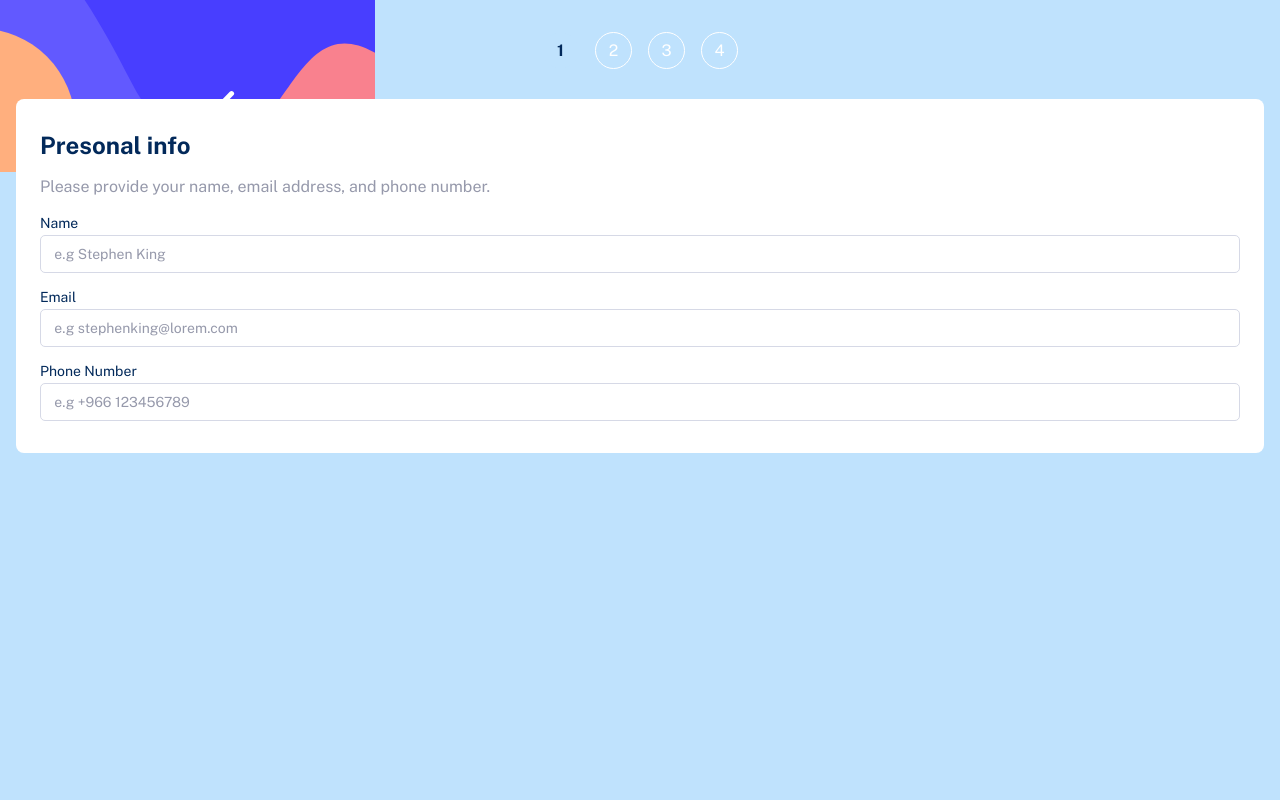
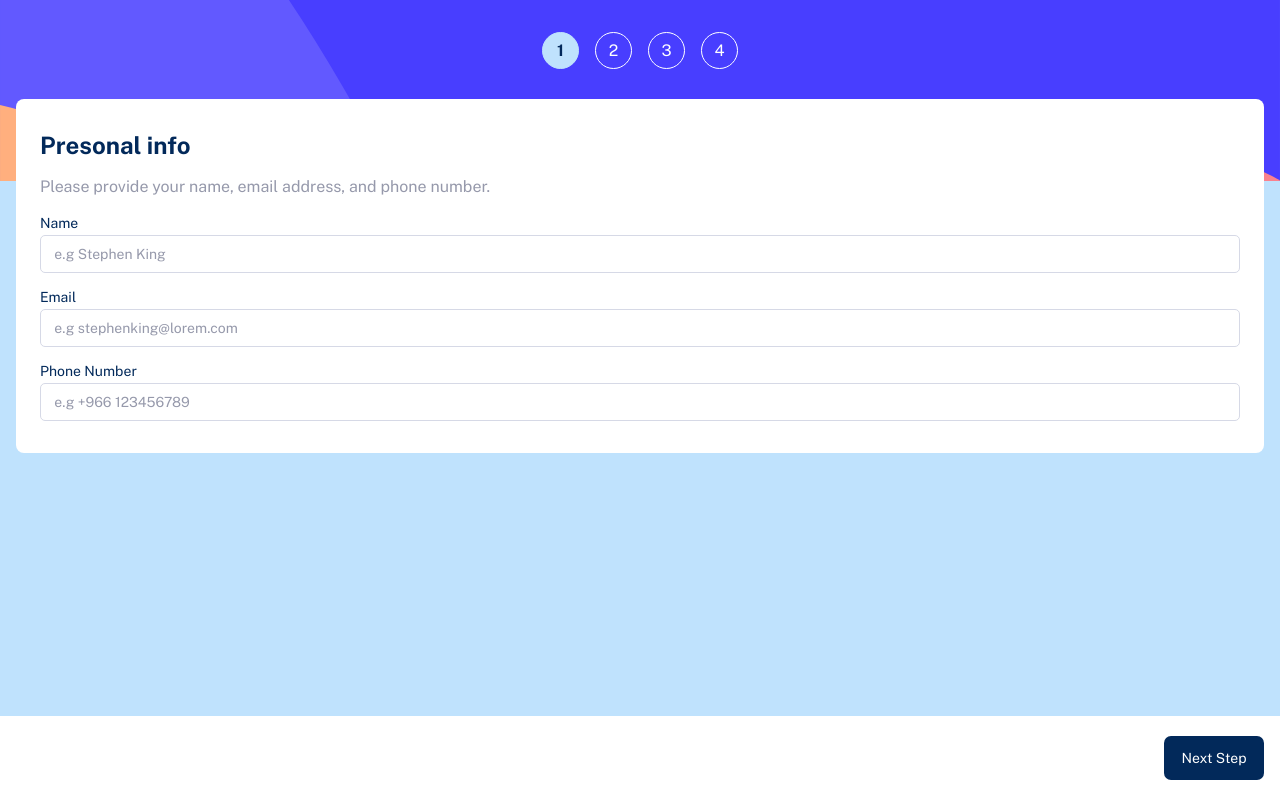
Before and after one commit to Mateeb11/multi-step-form, a React (Vite) app: page / in a window 1280 px wide. Built offline with nearby package versions, Linux system fonts and the light colour scheme.

Commit message:
adding the back and next buttons
adding the navigation button between steps and adding the logic for changing the the buttons based on which step the user in

```diff
--- a/src/Component/Content.jsx
+++ b/src/Component/Content.jsx
@@ -18,6 +18,12 @@ export default function Content() {
         {step === 1 && <Info setInfo={setInfo} info={info} setStep={setStep} />}
         {step === 2 && <Plan />}
       </main>
+      <div className={classes.buttons}>
+        <button className={`${classes.next} ${step === 4 && classes.confirm}`}>
+          {step === 4 ? "Confirm" : "Next Step"}
+        </button>
+        {step !== 1 && <button className={classes.back}>Go Back</button>}
+      </div>
     </>
   );
 }
--- a/src/Component/Content.module.scss
+++ b/src/Component/Content.module.scss
@@ -2,3 +2,41 @@
   display: flex;
   flex-direction: column;
 }
+.buttons {
+  position: absolute;
+  width: 100%;
+  bottom: 0;
+
+  display: flex;
+  flex-direction: row-reverse;
+  justify-content: space-between;
+
+  padding: 1.25em 1em;
+
+  background-color: var(--clr-neutral-100);
+
+  button {
+    border: none;
+    font-size: var(--font-size-small);
+  }
+
+  .next {
+    color: var(--clr-neutral-100);
+    background-color: var(--clr-primary-900);
+
+    padding: 1em;
+
+    border-radius: 0.5em;
+
+    width: 100px;
+  }
+
+  .back {
+    background-color: var(--clr-neutral-100);
+    color: var(--clr-neutral-700);
+  }
+
+  .confirm {
+    background-color: var(--clr-primary-700);
+  }
+}
--- a/src/Component/Steps/Steps.module.scss
+++ b/src/Component/Steps/Steps.module.scss
@@ -8,6 +8,8 @@
 
   background-image: url("../../../assets/images/bg-sidebar-mobile.svg");
   background-repeat: no-repeat;
+  background-size: 100%;
+
   min-width: 100%;
   min-height: 100%;
 
--- a/src/index.scss
+++ b/src/index.scss
@@ -61,3 +61,6 @@ video {
   display: block;
   max-width: 100%;
 }
+button {
+  cursor: pointer;
+}
```
